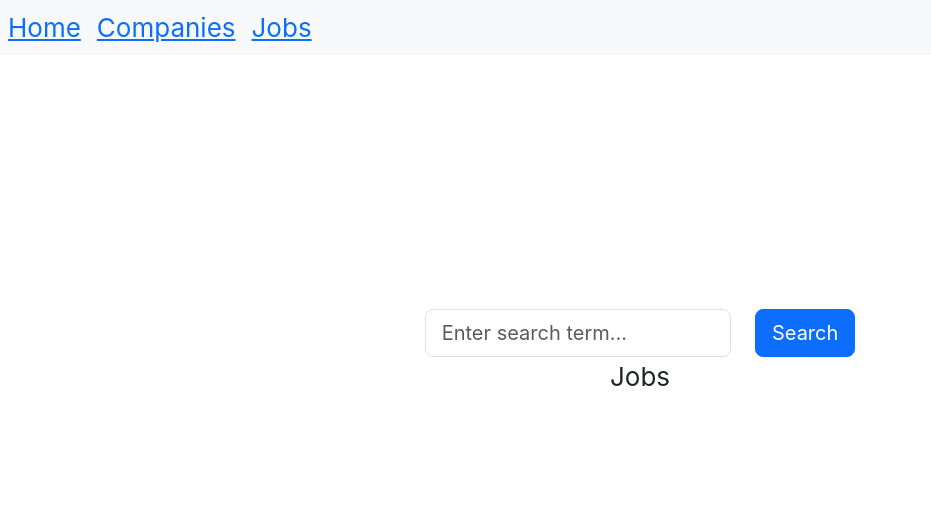
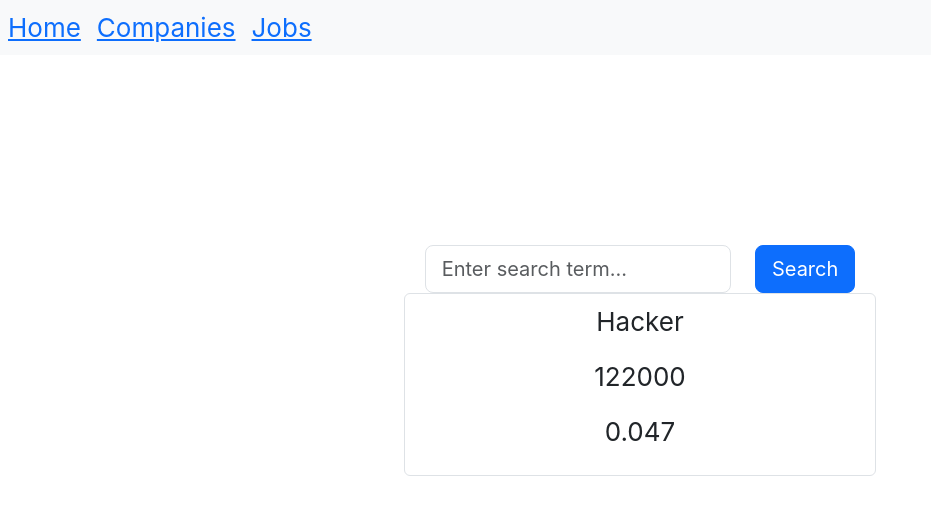
Before and after one commit to aubrey-sherman/react-jobly, a React (Vite) app: page /jobs in a window 1280 px wide. Shown: the top 514 px of the page, without its empty margins (0-931 px from the left). Built offline with nearby package versions, Linux system fonts and the light colour scheme; no server answers.

Commit message:
Imports and render logs

```diff
--- a/src/CompanyList.jsx
+++ b/src/CompanyList.jsx
@@ -1,4 +1,5 @@
 import SearchForm from "./SearchForm.jsx";
+import CompanyCardList from "./CompanyCardList.jsx";
 
 /** List all companies
  *
@@ -8,13 +9,27 @@ import SearchForm from "./SearchForm.jsx";
  * RoutesList -> CompanyList -> {SearchForm, CompanyCardList}
  */
 
+const defaultData = {
+  companies: [
+    {
+      handle: "j_and_a",
+      name: "Jacob and Aubrey LLC",
+      description: "white hat hacking since 2024",
+      numEmployees: 3,
+      logoUrl: 'https://cdn11.bigcommerce.com/s-nf2x4/images/stencil/960w/products/581/9741/Cowboy-white-Rubber-Duck-Adline-2__09087.1653230173.jpg'
+    }
+  ]
+};
+
 function CompanyList() {
+  console.log("* CompanyList");
+
   return (
     <div>
       <SearchForm />
-      <p>Companies</p>
+      <CompanyCardList companies={defaultData.companies} />
     </div>
-  )
-}
+  );
+};
 
 export default CompanyList;
--- a/src/Homepage.jsx
+++ b/src/Homepage.jsx
@@ -7,6 +7,7 @@
  */
 
 function Homepage() {
+  console.log("* Homepage");
   return (
     <h1>Jobly!</h1>
   );
--- a/src/JobCard.jsx
+++ b/src/JobCard.jsx
@@ -7,13 +7,16 @@
  */
 
 function JobCard({ job }) {
+  console.log("* JobCard", job);
+
+
   return (
     <div>
       <p>{job.title}</p>
       <p>{job.salary}</p>
       <p>{job.equity}</p>
     </div>
-  )
+  );
 }
 
 export default JobCard;
--- a/src/JobCardList.jsx
+++ b/src/JobCardList.jsx
@@ -1,4 +1,4 @@
-
+import JobCard from "./JobCard";
 
 /** List of job components
  *
@@ -9,16 +9,18 @@
  * JobList -> JobCardList
  */
 
-function JobCardList({ jobs }){
+function JobCardList({ jobs }) {
+  console.log("* JobCardList", jobs);
+
   return (
     <div>
-      <ul>
+      <ul className="list-group">
         {jobs.map(job => {
-          <li><JobCard job={job}/></li>
+          return (<li key={job.id} className="list-group-item"> <JobCard job={job} /></li>);
         })}
       </ul>
-    </div>
-  )
-}
+    </div >
+  );
+};
 
 export default JobCardList;
--- a/src/JobList.jsx
+++ b/src/JobList.jsx
@@ -1,3 +1,4 @@
+import JobCardList from "./JobCardList.jsx";
 import SearchForm from "./SearchForm.jsx";
 
 /** List of all jobs
@@ -8,13 +9,28 @@ import SearchForm from "./SearchForm.jsx";
  * RoutesList -> JobList -> {SearchForm, JobCardList}
  */
 
+const defaultData = {
+  jobs:
+    [{
+      id: 91,
+      title: "Hacker",
+      salary: 122000,
+      equity: 0.047,
+      companyHandle: "j_and_a",
+      companyName: "Jacob and Aubrey LLC"
+    }
+    ]
+};
+
 function JobList() {
+  console.log("* JobList");
+
   return (
     <div>
       <SearchForm />
-      <p>Jobs</p>
+      <JobCardList jobs={defaultData.jobs} />
     </div>
-  )
+  );
 }
 
 export default JobList;
--- a/src/Navigation.jsx
+++ b/src/Navigation.jsx
@@ -9,6 +9,8 @@ import { NavLink } from "react-router-dom";
  */
 
 function Navigation() {
+  console.log("* Navigation");
+
   return (
     <nav className="navbar navbar-expand-lg navbar-light bg-light fixed-top">
       <ul className="nav justify-content-center">
@@ -35,7 +37,7 @@ function Navigation() {
         </li>
       </ul>
     </nav>
-  )
+  );
 }
 
 export default Navigation;
```
Also changed, not shown: src/CompanyDetail.jsx (+4 -3 lines), src/RoutesList.jsx (+6 -4 lines).
